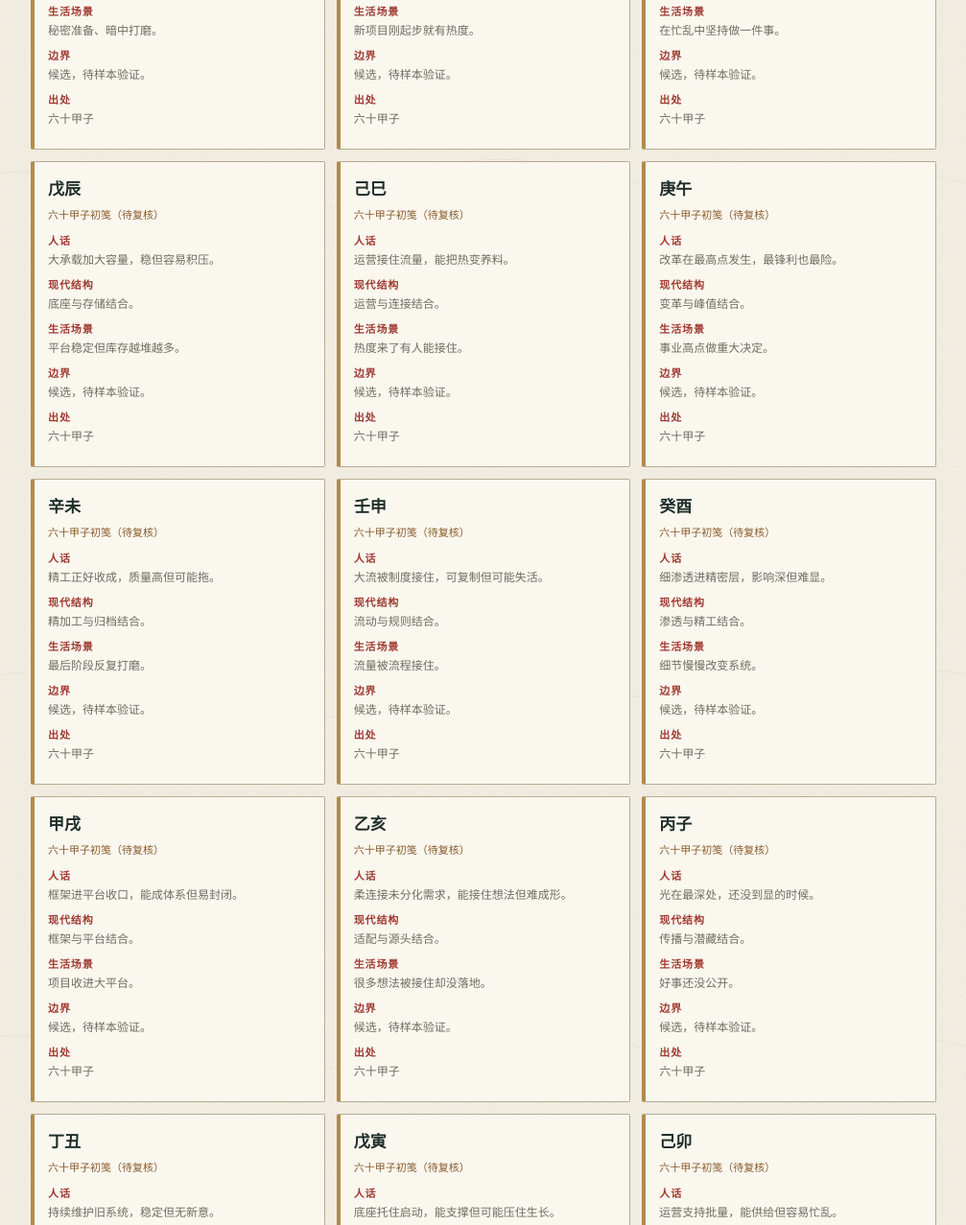
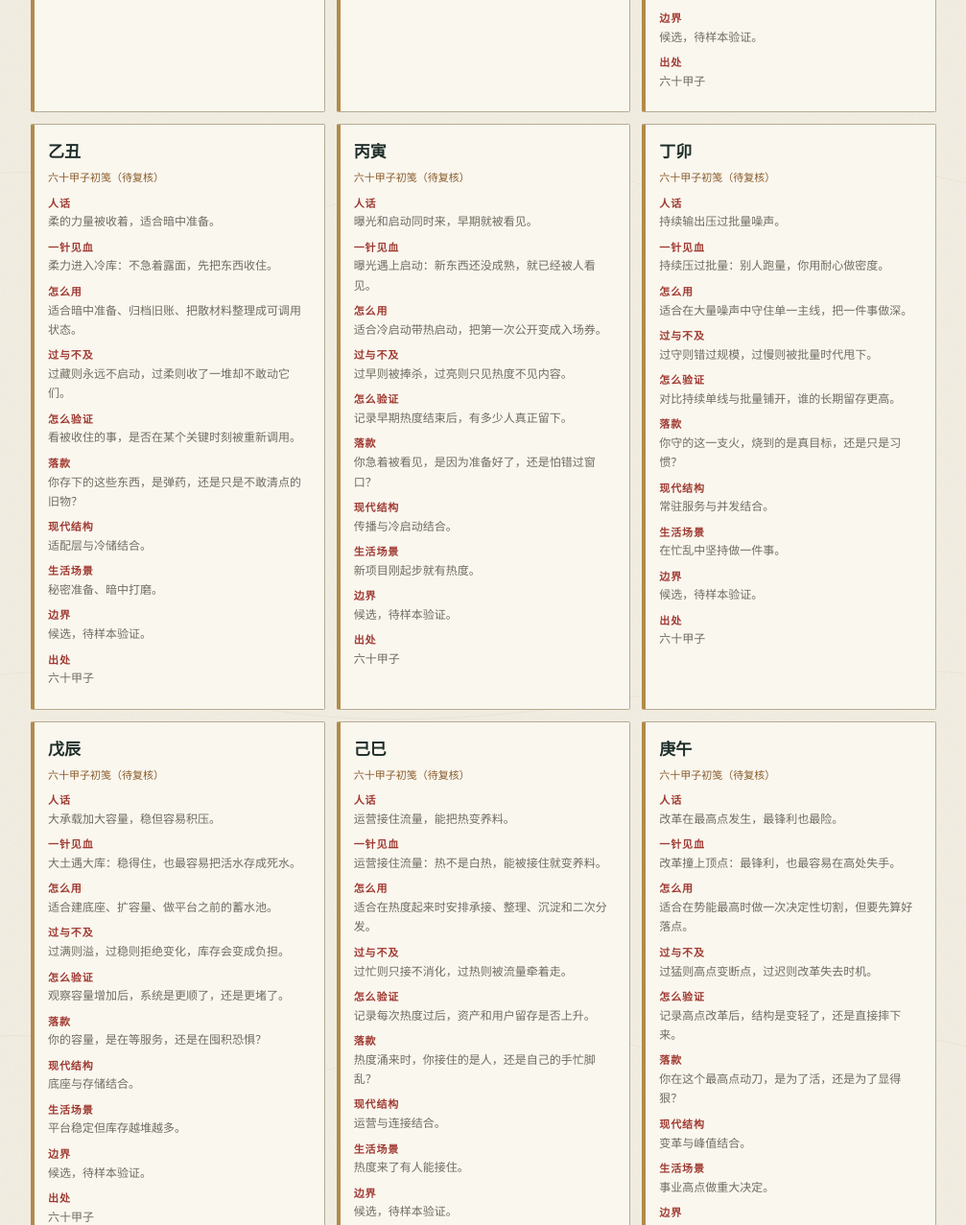
Before and after one commit to TatanChaos/-, a plain HTML site: page translator.html in a window 1280 px wide. Shown: the part 9868-11145 px from the top of the page at 96% size, without its empty margins (136-1143 px from the left). Drawn offline with Linux system fonts and the light colour scheme.

Commit message:
六十甲子逐对深解进沙盘与翻译工作台

```diff
--- /dev/null
+++ b/assets/jiazi-deep.js
@@ -0,0 +1,422 @@
+const JIAZI_DEEP = {
+  "甲子": {
+    essence: "主干落在种子位：起点低，但根已经埋进系统最底层。",
+    use: "先立骨架、先接数据、先做最不起眼但最关键的底层。",
+    over: "过重则只铺底不生长，过轻则根没扎牢就急着显形。",
+    verify: "记录起点后三个月，底层结构是否长出分支。",
+    luokuan: "你正在埋的根，是真根，还是只为了显得在做？"
+  },
+  "乙丑": {
+    essence: "柔力进入冷库：不急着露面，先把东西收住。",
+    use: "适合暗中准备、归档旧账、把散材料整理成可调用状态。",
+    over: "过藏则永远不启动，过柔则收了一堆却不敢动它们。",
+    verify: "看被收住的事，是否在某个关键时刻被重新调用。",
+    luokuan: "你存下的这些东西，是弹药，还是只是不敢清点的旧物？"
+  },
+  "丙寅": {
+    essence: "曝光遇上启动：新东西还没成熟，就已经被人看见。",
+    use: "适合冷启动带热启动，把第一次公开变成入场券。",
+    over: "过早则被捧杀，过亮则只见热度不见内容。",
+    verify: "记录早期热度结束后，有多少人真正留下。",
+    luokuan: "你急着被看见，是因为准备好了，还是怕错过窗口？"
+  },
+  "丁卯": {
+    essence: "持续压过批量：别人跑量，你用耐心做密度。",
+    use: "适合在大量噪声中守住单一主线，把一件事做深。",
+    over: "过守则错过规模，过慢则被批量时代甩下。",
+    verify: "对比持续单线与批量铺开，谁的长期留存更高。",
+    luokuan: "你守的这一支火，烧到的是真目标，还是只是习惯？"
+  },
+  "戊辰": {
+    essence: "大土遇大库：稳得住，也最容易把活水存成死水。",
+    use: "适合建底座、扩容量、做平台之前的蓄水池。",
+    over: "过满则溢，过稳则拒绝变化，库存会变成负担。",
+    verify: "观察容量增加后，系统是更顺了，还是更堵了。",
+    luokuan: "你的容量，是在等服务，还是在囤积恐惧？"
+  },
+  "己巳": {
+    essence: "运营接住流量：热不是白热，能被接住就变养料。",
+    use: "适合在热度起来时安排承接、整理、沉淀和二次分发。",
+    over: "过忙则只接不消化，过热则被流量牵着走。",
+    verify: "记录每次热度过后，资产和用户留存是否上升。",
+    luokuan: "热度涌来时，你接住的是人，还是自己的手忙脚乱？"
+  },
+  "庚午": {
+    essence: "改革撞上顶点：最锋利，也最容易在高处失手。",
+    use: "适合在势能最高时做一次决定性切割，但要先算好落点。",
+    over: "过猛则高点变断点，过迟则改革失去时机。",
+    verify: "记录高点改革后，结构是变轻了，还是直接摔下来。",
+    luokuan: "你在这个最高点动刀，是为了活，还是为了显得狠？"
+  },
+  "辛未": {
+    essence: "精工碰到收成：质量高，但完美主义最容易拖住交付。",
+    use: "适合最后阶段的精修、归档和作品收口。",
+    over: "过精则永远差最后一刀，过收则把活东西收死。",
+    verify: "看精修是否带来真实质量提升，还是只推迟交付。",
+    luokuan: "你还在磨的东西，是真需要磨，还是你不敢交？"
+  },
+  "壬申": {
+    essence: "大流被制度接住：可复制，也可能一接就失活。",
+    use: "适合把流动的经验变成标准、流程和可交付协议。",
+    over: "过规则则杀死流动，过流则制度接不住。",
+    verify: "记录流程化前后，交付效率与创造力是否同时下降。",
+    luokuan: "你定的规则，是在帮你放大，还是在替你减速？"
+  },
+  "癸酉": {
+    essence: "细水渗进精密层：影响很深，但很难被看见。",
+    use: "适合做细微修正、底层润化和别人看不见的关键维护。",
+    over: "过隐则功劳不显，过细则困在一个微小偏差里。",
+    verify: "记录那些没人看见的细修，是否最终避免了重大故障。",
+    luokuan: "你在暗处做的那点事，有没有被你自己低估？"
+  },
+  "甲戌": {
+    essence: "框架进平台收口：能成体系，也容易把自己关死。",
+    use: "适合整合散件、形成闭环、建立统一入口。",
+    over: "过闭则生态枯竭，过开则框架失去边界。",
+    verify: "观察平台收口后，外部活力和内部产出是否同步下降。",
+    luokuan: "你建的这个闭环，是生态，还是围城？"
+  },
+  "乙亥": {
+    essence: "柔连接接住混沌：什么都能接，却最难成形。",
+    use: "适合前期收集需求、连接想法、保留未分化空间。",
+    over: "过接则什么都沾，过软则永远没有自己的形状。",
+    verify: "看接住的想法里，有多少最终变成了项目。",
+    luokuan: "你能接住很多方向，但你自己的方向在哪？"
+  },
+  "丙子": {
+    essence: "光落在最深处：还没到显的时候，但已经在照亮。",
+    use: "适合在暗处点火、早期验证、先让少数人看见。",
+    over: "过急则光不亮，过藏则错过时机。",
+    verify: "记录最早被看见的那批人，是否成为后续核心。",
+    luokuan: "你在深夜里点的那盏灯，是准备天亮，还是只照亮自己？"
+  },
+  "丁丑": {
+    essence: "灯烛守着旧仓库：稳定，却容易变成守旧。",
+    use: "适合维护老系统、处理旧账、保证存量不崩。",
+    over: "过稳则不更新，过守则把仓库守成坟墓。",
+    verify: "看长期维护是否延长了系统寿命，还是只是延缓淘汰。",
+    luokuan: "你守着的东西，是还在发光，还是只剩惯性？"
+  },
+  "戊寅": {
+    essence: "底座托住启动：稳，但也可能压住新芽。",
+    use: "适合给新项目提供平台、资金和稳定后台。",
+    over: "过重则启动被压住，过轻则新芽没有支撑。",
+    verify: "记录平台支持的项目，是更快长成，还是更早僵化。",
+    luokuan: "你给出去的支撑，是在托举，还是在控制？"
+  },
+  "己卯": {
+    essence: "运营接住批量：能供给，但容易忙到失去主线。",
+    use: "适合内容批量、活动铺开时的后勤和秩序维护。",
+    over: "过忙则只救火不建设，过多则产量淹没质量。",
+    verify: "观察批量生产后，资料是否被消化而不是被堆着。",
+    luokuan: "你在批量里忙着，是越忙越清楚，还是越忙越空？"
+  },
+  "庚辰": {
+    essence: "改革触动存量：能整理，但一定会流血。",
+    use: "适合清理旧系统、旧账、冗余资产，先算清代价。",
+    over: "过狠则伤到根本，过软则存量继续拖垮系统。",
+    verify: "记录改革后旧问题是否真的消失，还是换了形态。",
+    luokuan: "你切掉的旧东西，是真该走，还是你不想面对？"
+  },
+  "辛巳": {
+    essence: "精工接住热度：能变现，但压力会压在细节上。",
+    use: "适合把关注度转化成高质量交付，用作品接住流量。",
+    over: "过精则流量等不起，过热则细节被冲垮。",
+    verify: "看热度高峰期交付的质量，是否经得起长期回看。",
+    luokuan: "你被看见时拿出的东西，是作品，还是临时补的作业？"
+  },
+  "壬午": {
+    essence: "大流撞上高点：声势最大，也最容易散。",
+    use: "适合在峰值期快速分发，但必须提前准备承接渠道。",
+    over: "过散则声势变泡沫，过高则回落时更难收。",
+    verify: "记录流量峰值过后，多少被沉淀、多少直接蒸发。",
+    luokuan: "你等来的那波大流，是想让它路过，还是想让它留下？"
+  },
+  "癸未": {
+    essence: "细养接近收成：慢，但最扎实。",
+    use: "适合长期积累后的收尾、转化、把沉淀变成作品。",
+    over: "过慢则错过节点，过黏则永远差最后一步。",
+    verify: "记录长期细养的事，最终是否真的完成并交付。",
+    luokuan: "你手里这个快好了，是快好了，还是不想让它结束？"
+  },
+  "甲申": {
+    essence: "框架撞上制度：能立规矩，也可能被旧规矩卡死。",
+    use: "适合新体系进入成熟流程时，先对齐接口再推进。",
+    over: "过硬则制度反弹，过柔则框架被流程吞掉。",
+    verify: "记录新框架落地后，流程是变顺了，还是多了一层卡点。",
+    luokuan: "你撞上的制度，是在教你边界，还是在证明你没用？"
+  },
+  "乙酉": {
+    essence: "柔连接进入精工：能补位，却难独立成势。",
+    use: "适合辅助精密工作、做连接层、补系统缺口。",
+    over: "过附则永远当配角，过精则丢掉连接能力。",
+    verify: "看补位之后，主系统是否变强，辅助者是否被看见。",
+    luokuan: "你在别人系统里补的位，有没有为自己留下位置？"
+  },
+  "丙戌": {
+    essence: "光被收进平台：能形成品牌，也容易烧成自嗨。",
+    use: "适合把热度转化为品牌资产、用户池和长期阵地。",
+    over: "过收则流量失去新鲜，过燃则品牌被透支。",
+    verify: "观察平台收口后，品牌资产是增值还是开始消耗。",
+    luokuan: "你把光收进了哪里，是库房，还是灶台？"
+  },
+  "丁亥": {
+    essence: "持续点亮混沌：能指引，但非常费劲。",
+    use: "适合在没人看清方向时，先坚持做一盏小灯。",
+    over: "过耗则灯油干，过早则照亮的是自己的幻觉。",
+    verify: "看长期输出是否真的让人逐渐看清，还是只是在安慰自己。",
+    luokuan: "你在黑暗里点灯，是为了别人能走，还是为了自己不慌？"
+  },
+  "戊子": {
+    essence: "底座接住输入：稳，但容易压住源头。",
+    use: "适合接收新数据、建初始库、让系统先有入口。",
+    over: "过重则输入被格式压死，过稳则源头失去活性。",
+    verify: "记录新输入进入稳定系统后，是带来变化还是被同化。",
+    luokuan: "你的系统接得住新东西，还是只接得住它认识的东西？"
+  },
+  "己丑": {
+    essence: "运营归档旧资料：有序，但容易变成没人翻的档案。",
+    use: "适合整理资料、建立索引、把经验变成可查资产。",
+    over: "过整则只归档不复用，过旧则档案跟不上现实。",
+    verify: "记录归档后有多少内容被重新调用，而不只是被保存。",
+    luokuan: "你整理出来的秩序，是给人用的，还是给自己安的？"
+  },
+  "庚寅": {
+    essence: "改革砍向新生：果断，但也最容易误伤。",
+    use: "适合在新项目早期砍掉错误方向，但动作要快而准。",
+    over: "过狠则新芽一起死，过软则错误路线继续消耗。",
+    verify: "记录改革后，新系统是否真的比旧系统更轻。",
+    luokuan: "你这一刀砍下去，是在救项目，还是在发泄焦虑？"
+  },
+  "辛卯": {
+    essence: "精工和批量冲突：质量和速度不能同时拉满。",
+    use: "适合先定标准，再决定哪一批值得精做。",
+    over: "过精则产量被卡死，过快则精品也变流水线。",
+    verify: "看取舍之后，最终交付是更接近目标，还是两头都没保住。",
+    luokuan: "你在质量和速度之间选的，是项目要的，还是你想证明的？"
+  },
+  "壬辰": {
+    essence: "大流被库接住：能沉淀，也可能从此静止。",
+    use: "适合流量入库、数据沉淀、建立可复用资产池。",
+    over: "过蓄则水不流，过存则数据只进不出。",
+    verify: "记录库里的数据，有多少重新进入运行，而不是永远躺着。",
+    luokuan: "你攒下的大水库，是水源，还是已经成了死海？"
+  },
+  "癸巳": {
+    essence: "细水碰上热连接：影响慢，但能真正入心。",
+    use: "适合用长期、低调、精准的方式进入一段关系或一个市场。",
+    over: "过慢则热度过去，过隐则没人知道你来过。",
+    verify: "记录细水式影响是否比快速连接留下更深的关系。",
+    luokuan: "你慢慢靠近的东西，是你真的在乎，还是不敢正面接？"
+  },
+  "甲午": {
+    essence: "框架站在最高点：能定局，但也最容易折断。",
+    use: "适合关键时刻拍板、立标准、承担最高处的那一下。",
+    over: "过刚则高点变断点，过显则把弱点全部暴露。",
+    verify: "看高点拍板之后，框架是否支撑住后续，而不是一次断裂。",
+    luokuan: "你站在最高处，是准备好了，还是只是被推上来的？"
+  },
+  "乙未": {
+    essence: "柔连接变成成果：能交付，但可能不够硬。",
+    use: "适合把协调、整合出来的东西正式交出去。",
+    over: "过软则成果容易被推翻，过拖则成果永远不成形。",
+    verify: "看柔性成果交付后，是否经得住实际使用。",
+    luokuan: "你交出去的这个成果，是你的作品，还是大家的拼图？"
+  },
+  "丙申": {
+    essence: "曝光进入制度：能透明，但会被公开审视。",
+    use: "适合把过程公开化、规则化，用透明换取信任。",
+    over: "过明则失去弹性，过严则把创造压死。",
+    verify: "记录公开之后，是信任增加，还是审视成本暴涨。",
+    luokuan: "你选择被看见的那部分，是底气，还是表演？"
+  },
+  "丁酉": {
+    essence: "持续精修：质量高，但慢是它的代价。",
+    use: "适合长期打磨作品、系统、手艺，不急着一时爆发。",
+    over: "过精则永远不交付，过慢则错过市场窗口。",
+    verify: "看精修带来的质量提升，是否真的转化为长期价值。",
+    luokuan: "你在磨的那件东西，磨完真的会发光，还是只是怕见人？"
+  },
+  "戊戌": {
+    essence: "底座收进平台：稳，但容易封闭。",
+    use: "适合整合资源、建立统一平台、把散点收成体系。",
+    over: "过闭则生态萎缩，过稳则平台变成围墙。",
+    verify: "观察平台封闭后，内部效率与外部输入是否同时下降。",
+    luokuan: "你建立的这个稳定平台，是让更多人进来，还是只让自己安全？"
+  },
+  "己亥": {
+    essence: "运营滋养混沌：能孕育，但见效很慢。",
+    use: "适合在方向不清时，先维护环境、保留可能、不做武断切割。",
+    over: "过养则什么都护着，过乱则环境永远不清晰。",
+    verify: "记录混沌期被滋养的想法，哪些后来真的成形。",
+    luokuan: "你在混沌里做的那点维护，是在孕育，还是在拖延？"
+  },
+  "庚子": {
+    essence: "改革从暗处起：能破旧，但刚开始没人看见。",
+    use: "适合低调启动变革，先在小范围验证，再决定是否公开。",
+    over: "过暗则资源不来，过急则旧系统还没准备好。",
+    verify: "看暗中启动的改革，是否在公开前已经立住。",
+    luokuan: "你悄悄开始的改变，是真在改，还是怕被别人看见失败？"
+  },
+  "辛丑": {
+    essence: "精品被收进冷库：质量好，却可能无人使用。",
+    use: "适合把高质量成果保存下来，但要同步安排复用和分发。",
+    over: "过收则作品无人见，过精则只适合展示不适合用。",
+    verify: "记录入库的精品，有多少被真正使用，而不是被收藏。",
+    luokuan: "你做出来的好东西，是要被用，还是只想被夸？"
+  },
+  "壬寅": {
+    essence: "大流浇新芽：能生长，但容易一把冲垮。",
+    use: "适合给新项目接入资源，但必须控制流量强度。",
+    over: "过猛则幼苗被冲走，过少则新芽长不大。",
+    verify: "看第一批资源进入后，新项目是扎根还是被淹没。",
+    luokuan: "机会来的时候，你接得住它，还是它把你冲走了？"
+  },
+  "癸卯": {
+    essence: "细水养批量：能润，但速度跟不上。",
+    use: "适合在大量产出时做质量维护，不求快，只求不崩。",
+    over: "过细则批量断供，过慢则产量目标落空。",
+    verify: "看细水维护是否降低了批量产出的错误率。",
+    luokuan: "你用细水养着的那片地，最后长出的是量，还是质？"
+  },
+  "甲辰": {
+    essence: "框架立水库：能建库，但容易把结构变成僵化。",
+    use: "适合搭知识库、资料库、缓存层，先定好存取规则。",
+    over: "过固则库越大越难改，过满则入口被积压堵死。",
+    verify: "记录建库之后，取用是否比存进去更快。",
+    luokuan: "你建的这座库，是让人容易拿，还是只让自己安心放？"
+  },
+  "乙巳": {
+    essence: "藤蔓接住热度：能抓住，但压力很大。",
+    use: "适合用柔性方式承接关注，边适应边建立自己的支撑。",
+    over: "过缠则依附过度，过热则被关注烤干。",
+    verify: "看热度过后，你是借力长出了自己的根，还是只攀了一回。",
+    luokuan: "你抓住的那阵热度，是养分，还是缠绕你的藤？"
+  },
+  "丙午": {
+    essence: "太阳正午：最亮，也最怕开始回落。",
+    use: "适合在峰值期完成关键宣发，但必须同步准备回落后的承接。",
+    over: "过亮则照得人睁不开眼，过满则回落时落差太大。",
+    verify: "记录最高点出现后，真实留存曲线是什么形状。",
+    luokuan: "你在最高点的时候，还记得自己为什么上来吗？"
+  },
+  "丁未": {
+    essence: "灯烛照成果：能持续收尾，但一定慢。",
+    use: "适合在项目收尾阶段保持节奏，不因最后一里崩盘。",
+    over: "过慢则成果凉了，过守则只收尾不交付。",
+    verify: "看长期收尾是否最终完成，还是永远停在快好了。",
+    luokuan: "你守着最后的火苗，是想把它送进库，还是舍不得让它走？"
+  },
+  "戊申": {
+    essence: "底座立规则：能稳，但容易太硬。",
+    use: "适合给系统建立底线、标准、边界，让运行有据可依。",
+    over: "过硬则规则压死创新，过松则底座失去意义。",
+    verify: "记录规则建立后，稳定性上升的同时，变化成本是否暴涨。",
+    luokuan: "你定的规矩，是在撑住系统，还是在锁住所有人？"
+  },
+  "己酉": {
+    essence: "田园收精工：能保质量，但很累。",
+    use: "适合在高质量要求下做长期维护、打磨和交付。",
+    over: "过劳则把自己耗尽，过细则成果永远达不到标准。",
+    verify: "看持续高质量输出是否可持续，还是以消耗自己为代价。",
+    luokuan: "你为质量付的累，最后是成就了你，还是吃掉了你？"
+  },
+  "庚戌": {
+    essence: "改革进平台：能收口，但容易一刀切。",
+    use: "适合平台整合期做统一规则，但要保留例外和缓冲。",
+    over: "过切则把活系统切死，过收则改革只剩表面。",
+    verify: "看平台收口后，是更高效，还是只是更听话。",
+    luokuan: "你收掉的混乱，是成本，还是未来？"
+  },
+  "辛亥": {
+    essence: "大流回到混沌：能孕育，但容易迷失。",
+    use: "适合在信息过载时回到源头，重新整理需求和方向。",
+    over: "过迷则永远不出河，过泛则什么都是又什么都不是。",
+    verify: "记录混沌期重新整理后，是否真的找到新河道。",
+    luokuan: "你退回源头，是为了看清，还是为了不用出发？"
+  },
+  "壬子": {
+    essence: "江河归子水：能重启，但容易重复。",
+    use: "适合回到起点重新做底层，但要换方法，不能只重演。",
+    over: "过回则永远原地，过重启则浪费已有积累。",
+    verify: "看这次重启是新增量，还是同一条老路再走一遍。",
+    luokuan: "你重新开始，是真的新，还是在绕回旧答案？"
+  },
+  "癸丑": {
+    essence: "细水进档案：能保存，但很难显形。",
+    use: "适合把看不见的影响、细微经验、长期观察归档成案。",
+    over: "过藏则无人看见，过细则只记录不转化。",
+    verify: "看归档的细经验，后来有没有在关键时刻起作用。",
+    luokuan: "你记下的那些细事，是财富，还是只是给自己的安慰？"
+  },
+  "甲寅": {
+    essence: "框架立新芽：强强联合，但容易过刚。",
+    use: "适合双重启动、资源叠加，但必须留出柔软接口。",
+    over: "过刚则两强相撞，过满则没有余地调整。",
+    verify: "看两个强结构叠加后，是合力，还是互相较劲。",
+    luokuan: "你和你的资源都准备好了，但你准备好被改变了吗？"
+  },
+  "乙卯": {
+    essence: "藤蔓铺繁茂：能扩张，但容易缺主心骨。",
+    use: "适合柔性扩展、连接多个方向，但需要一根主线。",
+    over: "过散则铺得越宽越空，过软则到处都能去却哪里都不深。",
+    verify: "看扩张之后，是否形成了自己的骨架。",
+    luokuan: "你铺开的那些枝条，有没有一根是你真正要的？"
+  },
+  "丙辰": {
+    essence: "太阳照水库：能推动，但容易变成积压。",
+    use: "适合用曝光激活存量，把库存变成可用的内容。",
+    over: "过晒则水蒸发，过积则光只照表面。",
+    verify: "看曝光后库存是流动起来，还是只是表面热闹。",
+    luokuan: "你照亮的那个大库，里面是真的有货，还是只有库存？"
+  },
+  "丁巳": {
+    essence: "灯烛遇热度：能深耕，但容易过热。",
+    use: "适合在高热环境中保持长期深度，不被节奏带跑。",
+    over: "过热则灯芯烧断，过守则热度面前毫无存在感。",
+    verify: "看你在热闹里做的深耕，是否比热闹本身活得更久。",
+    luokuan: "你在热度里守的那份深，是真需求，还是自己的执念？"
+  },
+  "戊午": {
+    essence: "高山托峰值：能稳住，但压力巨大。",
+    use: "适合用稳定底盘接住高峰，但必须提前算好承压点。",
+    over: "过载则底座开裂，过稳则高峰变成僵局。",
+    verify: "记录峰值期间底座是否变形，结束后是否还能恢复。",
+    luokuan: "你撑住的高点，是靠能力，还是在硬扛？"
+  },
+  "己未": {
+    essence: "田园收成果：能落地，但节奏慢。",
+    use: "适合把长期耕耘变成作品、产品、可交付成果。",
+    over: "过慢则成果过季，过收则只整理不发布。",
+    verify: "看成果交付后，是否真的进入使用，而不是继续停在田园。",
+    luokuan: "你辛苦种出来的东西，敢不敢让别人吃？"
+  },
+  "庚申": {
+    essence: "改革加制度：果断，但容易过狠。",
+    use: "适合大范围变革时立规矩，但必须保留人性和缓冲。",
+    over: "过狠则改革伤到根本，过制度则执行变成机械。",
+    verify: "看改革后系统是更健康，还是只是更服从。",
+    luokuan: "你执行的这套规则，是在清理问题，还是在清理不同声音？"
+  },
+  "辛酉": {
+    essence: "珠玉入精工：质量最高，也最难交付。",
+    use: "适合做极致作品，但必须给自己设截止线。",
+    over: "过精则永远不够好，过独则作品脱离使用者。",
+    verify: "看极致打磨是否带来真实认可，还是只满足了你自己。",
+    luokuan: "你打磨到极致的这件作品，是给世界用，还是给自己看？"
+  },
+  "壬戌": {
+    essence: "大流进平台：能整合，但可能被收死。",
+    use: "适合把分散流量收进统一体系，但必须保留开放出口。",
+    over: "过收则平台变成水库不流水，过整则流动失去野性。",
+    verify: "看流量进入平台后，是变成资产，还是变成囚徒。",
+    luokuan: "你把流量收进来的那套系统，是在养它，还是在吃它？"
+  },
+  "癸亥": {
+    essence: "细水回混沌：最内敛，也最深远。",
+    use: "适合回到源头做深层感知，先不急着成形。",
+    over: "过深则出不来，过藏则影响永远不被确认。",
+    verify: "看最深处的变化，最终是否从水底浮上来。",
+    luokuan: "你回到的那个源头，是答案，还是你不敢离开的壳？"
+  }
+};
--- a/translator.html
+++ b/translator.html
@@ -142,6 +142,7 @@
     <br>
     <a href="learn.html">自己解开自己</a> · <a href="life.html">生活衔接卡</a> · <a href="samples.html">真实样本</a> · <a href="docs/viewer.html?file=../AGREEMENT.md">用户协议</a>
   </footer>
+  <script src="assets/jiazi-deep.js"></script>
   <script src="assets/nayin-deep.js"></script>
   <script>
     const DATA = [
@@ -340,7 +341,8 @@
       const q = search.value.trim();
       const list = DATA.filter(d => {
         const deep = NAYIN_DEEP[d.term] || {};
-        const searchable = d.term + d.plain + d.modern + d.scene + d.source + deep.sharp + deep.limit + deep.verify;
+        const deepJ = JIAZI_DEEP[d.term] || {};
+        const searchable = d.term + d.plain + d.modern + d.scene + d.source + deep.sharp + deep.limit + deep.verify + deepJ.essence + deepJ.use + deepJ.over + deepJ.verify + deepJ.luokuan;
         return (activeGroup === "全部" || d.group === activeGroup) && (!q || searchable.includes(q));
       });
       grid.innerHTML = list.map(d => `
@@ -348,6 +350,7 @@
           <h3>${d.term}</h3>
           <p class="src">${d.src}</p>
           <div class="row"><b>人话</b>${d.plain}</div>
+          ${JIAZI_DEEP[d.term] ? `<div class="row"><b>一针见血</b>${JIAZI_DEEP[d.term].essence}</div><div class="row"><b>怎么用</b>${JIAZI_DEEP[d.term].use}</div><div class="row"><b>过与不及</b>${JIAZI_DEEP[d.term].over}</div><div class="row"><b>怎么验证</b>${JIAZI_DEEP[d.term].verify}</div><div class="row"><b>落款</b>${JIAZI_DEEP[d.term].luokuan}</div>` : ""}
           ${NAYIN_DEEP[d.term] ? `<div class="row"><b>一针见血</b>${NAYIN_DEEP[d.term].sharp}</div><div class="row"><b>过与不及</b>${NAYIN_DEEP[d.term].limit}</div><div class="row"><b>怎么验证</b>${NAYIN_DEEP[d.term].verify}</div>` : ""}
           <div class="row"><b>现代结构</b>${d.modern}</div>
           <div class="row"><b>生活场景</b>${d.scene}</div>
```
Also changed, not shown: index.html (+12 -1 lines).
